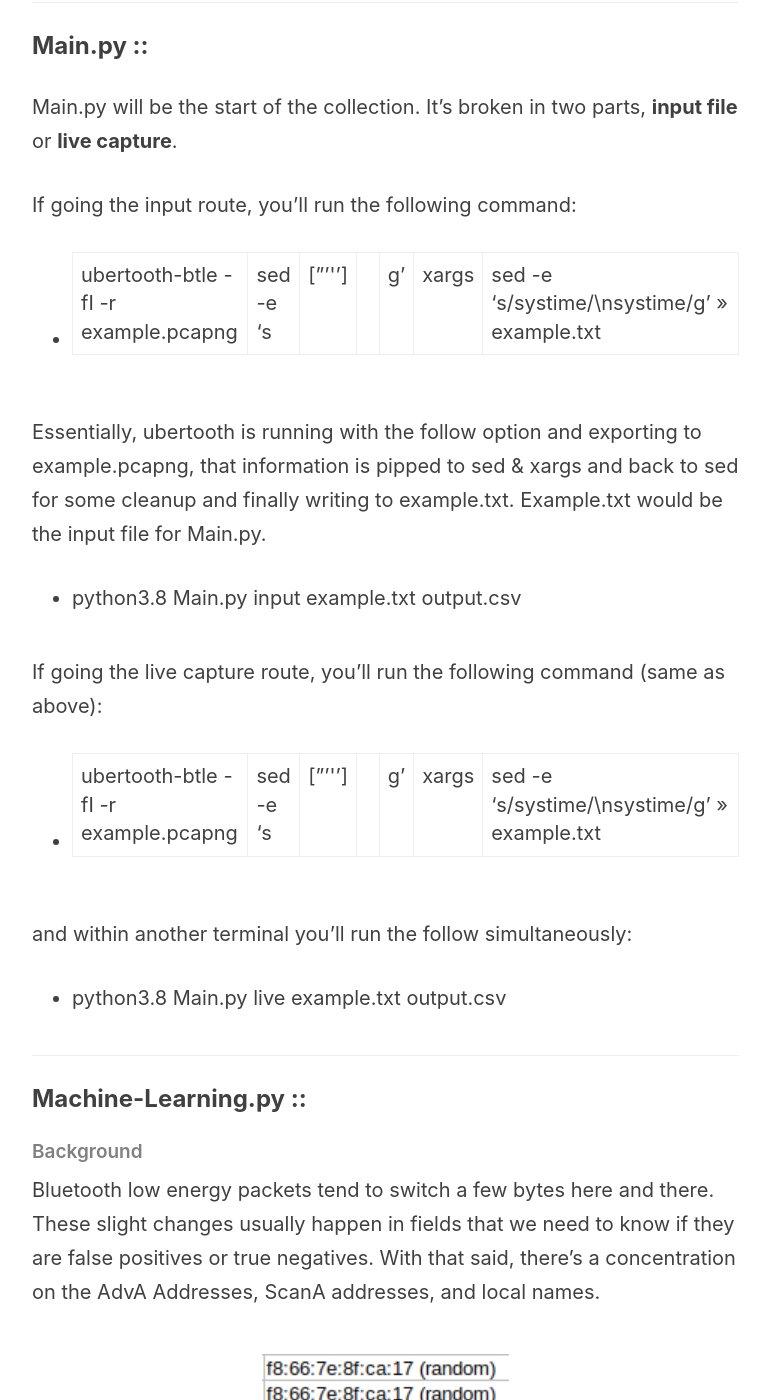
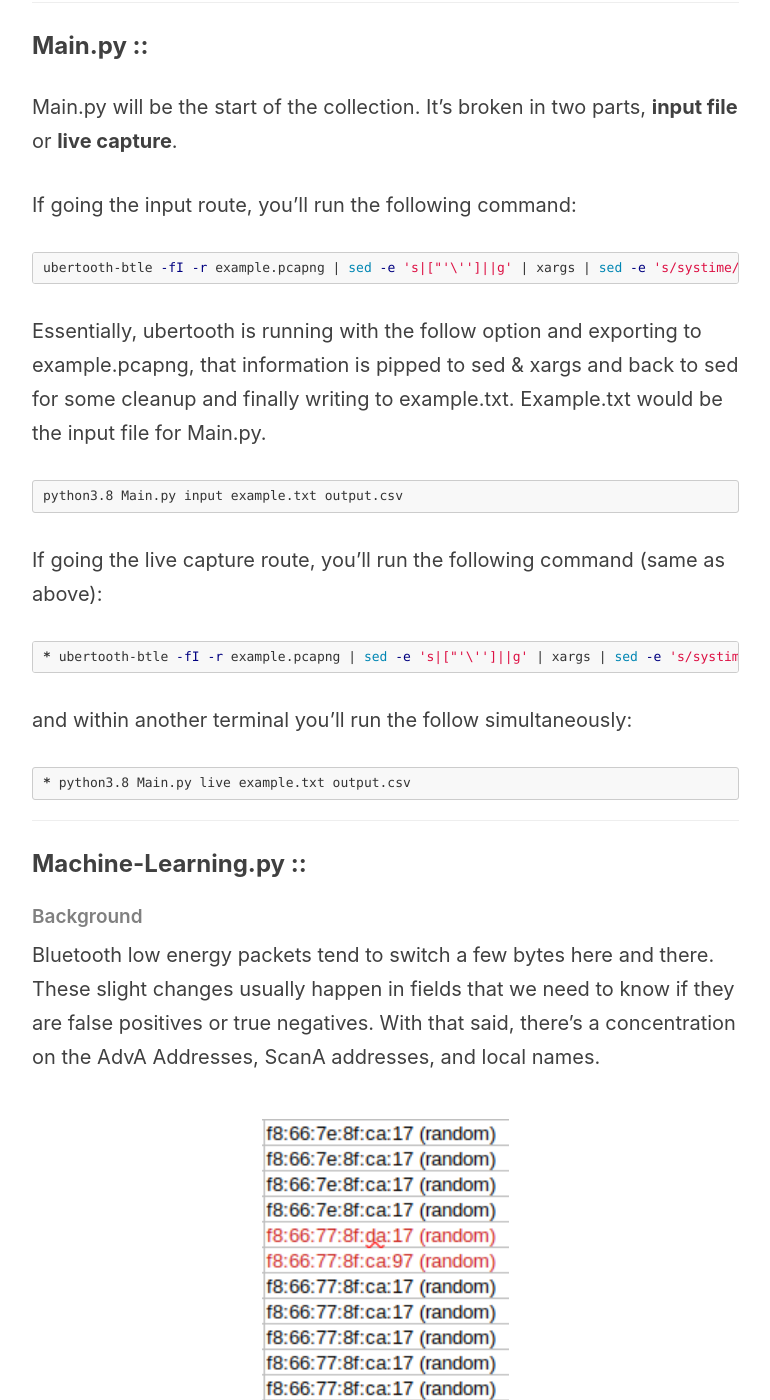
Before and after one commit to Techryptic/Techryptic.github.io, a Jekyll site: the page built from _posts/2020-12-03-Bluetooth-Low-Energy-Asset-and-Personnel-Tracking, BLE-APT.markdown, in a window 1280 px wide and 1400 px high, scrolled down 1272 px. Shown: the whole window, without its empty margins (233-1003 px from the left). Built offline with Jekyll 4.4.1, drawn with Linux system fonts in a browser that asks for light colours; nearby versions of some CDN libraries; comment, search, counter and statistics services are not loaded; some of the changed text lies outside the part shown.

Commit message:
Update 2020-12-03-Bluetooth-Low-Energy-Asset-and-Personnel-Tracking, BLE-APT.markdown

````diff
--- a/_posts/2020-12-03-Bluetooth-Low-Energy-Asset-and-Personnel-Tracking, BLE-APT.markdown
+++ b/_posts/2020-12-03-Bluetooth-Low-Energy-Asset-and-Personnel-Tracking, BLE-APT.markdown
@@ -41,20 +41,22 @@ Main.py will be the start of the collection. It's broken in two parts, **input f
 
 If going the input route, you'll run the following command:
 
-* ubertooth-btle -fI -r example.pcapng | sed -e 's|["'\'']||g' | xargs | sed -e 's/systime/\nsystime/g' >> example.txt
+```bash
+ubertooth-btle -fI -r example.pcapng | sed -e 's|["'\'']||g' | xargs | sed -e 's/systime/\nsystime/g' >> example.txt
+```
 
 Essentially, ubertooth is running with the follow option and exporting to example.pcapng, that information is pipped to sed & xargs and back to sed for some cleanup and finally writing to example.txt. Example.txt would be the input file for Main.py.
-
-* python3.8 Main.py input example.txt output.csv
-
+```bash
+python3.8 Main.py input example.txt output.csv
+```
 If going the live capture route, you'll run the following command (same as above):
-
+```bash
 * ubertooth-btle -fI -r example.pcapng | sed -e 's|["'\'']||g' | xargs | sed -e 's/systime/\nsystime/g' >> example.txt
-
+```
 and within another terminal you'll run the follow simultaneously:
-
+```bash
 * python3.8 Main.py live example.txt output.csv
-
+```
 
 
 ------
@@ -134,9 +136,9 @@ From my testing, we notice a reduction in noise values at 80%. This all adds to
 ##### Script
 
 Machine-Learning.py will be second script to run. This script takes two arguments, **input** and **output**.
-
-> python3.8 Machine-Learning.py output.csv ml-output.csv
-
+```bash
+python3.8 Machine-Learning.py output.csv ml-output.csv
+```
 This script will create four additional columns:
 
 1. Local_Name_ML
@@ -145,8 +147,6 @@ This script will create four additional columns:
 4. ScanA_ML
 
 With processing 1 million packets capture and with a regular Ubuntu workstation, it took less than 30 seconds to process the output.
-
-
 
 ------
 
@@ -184,8 +184,6 @@ if any([substring in InitA_ml for substring in matches]):
 
 We're first only doing this check against MAC addresses that are public. Random addresses wouldn't have an association with IEEE. From there, we're spiting the first three octets and running that against the check function, which will see for any matches. If there is a match, the CompanyName parameter is returned and used to replace the first three octets with the company name's first eight characters. This process is repeated for all fields with mac addresses and all ML fields with mac addresses: AdvA, InitA, ScanA, Adva_ML, InitA_ML, ScanA_ML.
 
-
-
 ![](/img/in-post/post-js-version/btle/mac-changer.png)
 
 > **Image Description:** We can see that Logitech and Samsung replaced the alpha-numeric characters.
@@ -193,11 +191,10 @@ We're first only doing this check against MAC addresses that are public. Random
 ##### Script
 
 Mac-Changer.py will be third script to run. This script takes two arguments, **input** and **output**.
-
-> python3.8 Mac-Changer.py ml-output.csv mac-ml-output.csv
-
+```bash
+python3.8 Mac-Changer.py ml-output.csv mac-ml-output.csv
+```
 With processing 1 million packets capture and with a regular Ubuntu workstation, it took less than 20 minutes to process the output.
-
 
 
 ------
@@ -229,10 +226,10 @@ In this example, the MAC 86:2A and 68:6A have 157 different packets with each ot
 ##### Nodes
 
 The Nodes are output necessary foundational information. Circling back to the beginning with the original collection: RSSI, PDU Type, Manufacturer are all part of the original packet. Essentially, this portion is going through all .
-
+```bash
 > 86:2a:fd:42:f2:ee (public), -87, SCAN_REQ:456, ADV_DIRECT_IND:3, Manufacturer Name
 > 68:6a:e8:2d:93:b4 (random), -87.0, SCAN_REQ:4479, ADV_DIRECT_IND:11, Apple. Inc.
-
+```
 A few things are going on here. First, it's taking the MAC address and going through the overall CSV document to find all MAC associations and all RSSI values. It will follow up and calculate the Median value for RSSI. In this example, it's -87.
 
 The second portion is doing the same, going through the document where that MAC address had any association with various PDU_Types, calculating and giving you the # of times it called that PDU packet. In the example above, the SCAN_REQ PDU type was sent 456 times from the first MAC address.
@@ -242,6 +239,9 @@ The Last part lists all associated Manufacturer that was collected; it will grou
 ##### Script
 
 Graphs.py will be fourth script to run. This script takes one arguments, **input**.
+```bash
+python3.8 Graphys.py
+```
 
 > With processing 1 million packets capture and with a regular Ubuntu workstation, it took less than 15 minutes to process the output.
 
@@ -268,9 +268,9 @@ The last bit would be when you highlight a Mac Address, and it will give you all
 ##### Script
 
 Web.py will be the last script to run. This script takes no arguments. Both **graph-Edges.csv** & **graph-Nodes.csv** would need to be in the same directory as Web.py
-
-> python3.8 Web.py
-
+```bash
+python3.8 Web.py
+```
 The web server has two excellent filters, MAC address search, and Packet Filtering. Mac Address Search will center whichever packet that is being searched. Packet Filtering sets the threshold for what kinds of packets to show; in this case, it's anything more than five packets. If set to 1, the graph might not be readable as it will showcase every packet. In this case, 1 million will be showcased and might crash our system. Packet filtering defaults at five or more packets (transactions), and it will be displayed.
 
 
````
